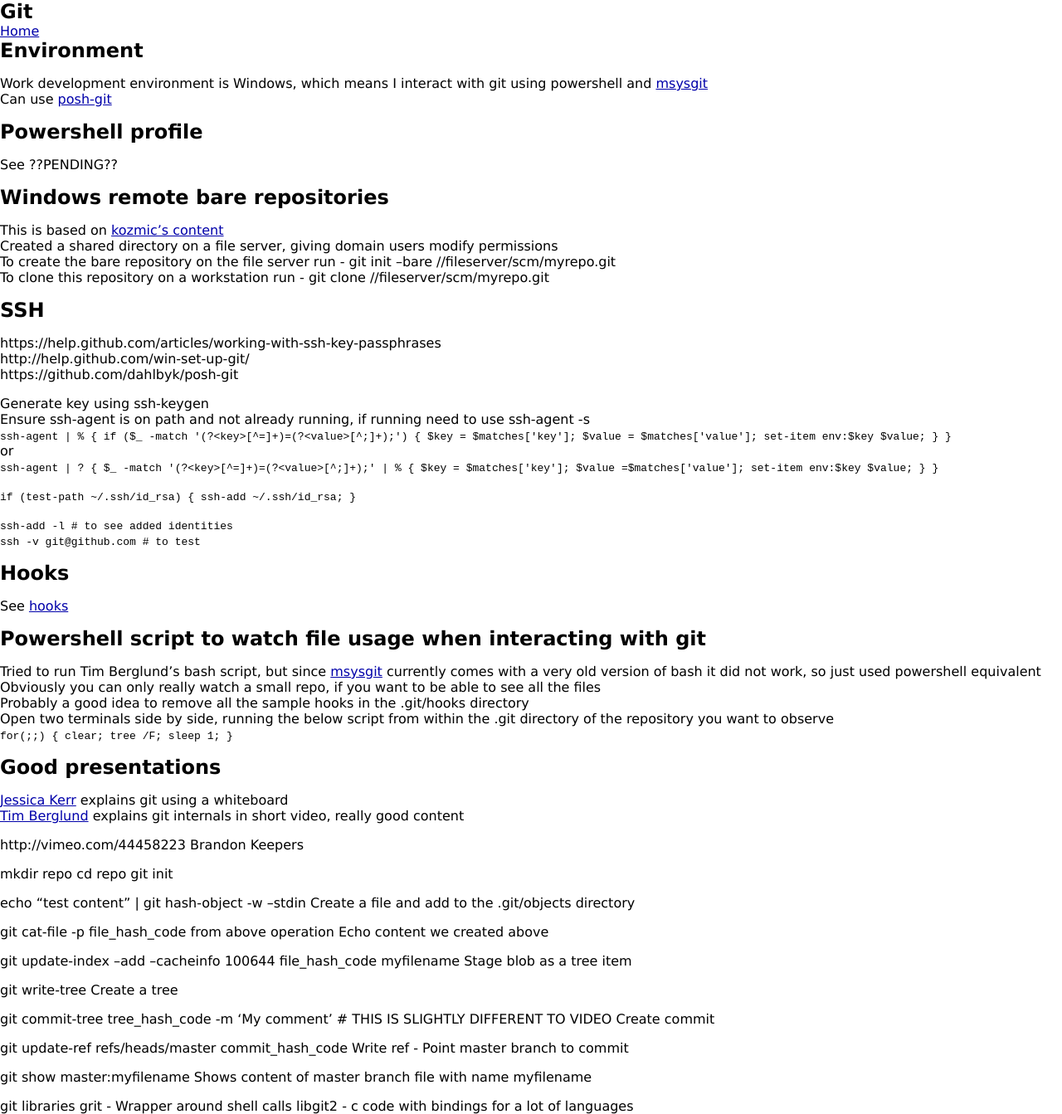
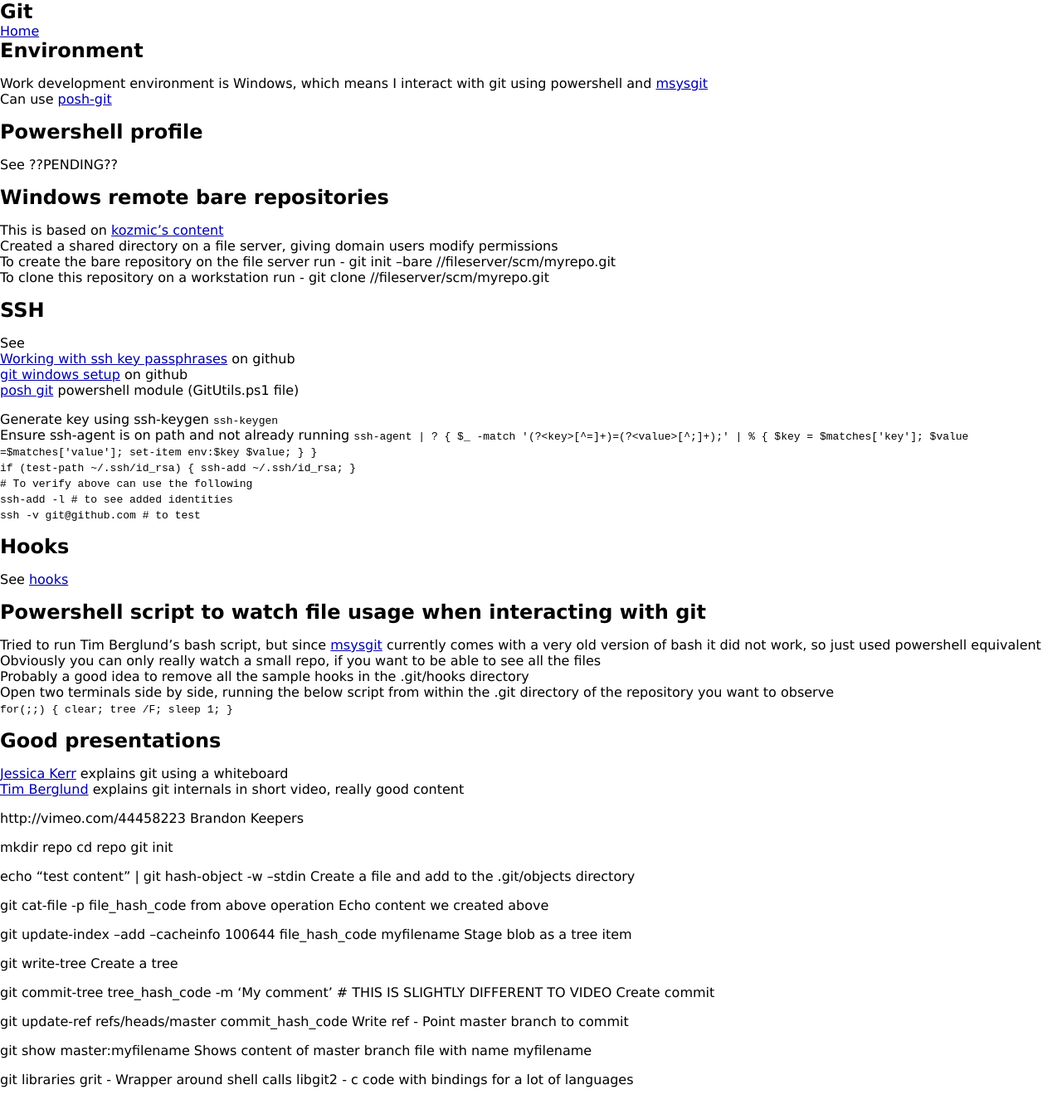
Before and after one commit to pmcgrath/pmcgrath.github.com, a Jekyll site: the page built from _posts/2012-10-14-git.md, in a window 1280 px wide. Shown: the whole page at 83% size. Built offline with Jekyll 4.4.1, drawn with Linux system fonts in a browser that asks for light colours; after the commit the page ends 1311 px from its top, so only the background shows below that.

Commit message:
Altered ssh content section

```diff
--- a/_posts/2012-10-14-git.md
+++ b/_posts/2012-10-14-git.md
@@ -25,20 +25,19 @@ To clone this repository on a workstation run - git clone //fileserver/scm/myrep
 
 SSH
 ---
-https://help.github.com/articles/working-with-ssh-key-passphrases
-http://help.github.com/win-set-up-git/
-https://github.com/dahlbyk/posh-git
+See
+[Working with ssh key passphrases](https://help.github.com/articles/working-with-ssh-key-passphrases) on github
+[git windows setup](http://help.github.com/win-set-up-git/) on github
+[posh git](https://github.com/dahlbyk/posh-git) powershell module (GitUtils.ps1 file)
 
 Generate key using ssh-keygen
-Ensure ssh-agent is on path and not already running, if running need to use ssh-agent -s
-`ssh-agent | % { if ($_ -match '(?<key>[^=]+)=(?<value>[^;]+);') { $key = $matches['key']; $value = $matches['value']; set-item env:$key $value; } }`
-or
-`ssh-agent | ? { $_ -match '(?<key>[^=]+)=(?<value>[^;]+);' | % { $key = $matches['key']; $value =$matches['value']; set-item env:$key $value; } }`
-
-`if (test-path ~/.ssh/id_rsa) { ssh-add ~/.ssh/id_rsa; }`
-
-`ssh-add -l 			# to see added identities`
-`ssh -v git@github.com 	# to test`
+ `ssh-keygen`
+Ensure ssh-agent is on path and not already running
+ `ssh-agent | ? { $_ -match '(?<key>[^=]+)=(?<value>[^;]+);' | % { $key = $matches['key']; $value =$matches['value']; set-item env:$key $value; } }`
+ `if (test-path ~/.ssh/id_rsa) { ssh-add ~/.ssh/id_rsa; }`
+ `# To verify above can use the following`
+ `ssh-add -l 			# to see added identities`
+ `ssh -v git@github.com 	# to test`
 
 
 Hooks
```
